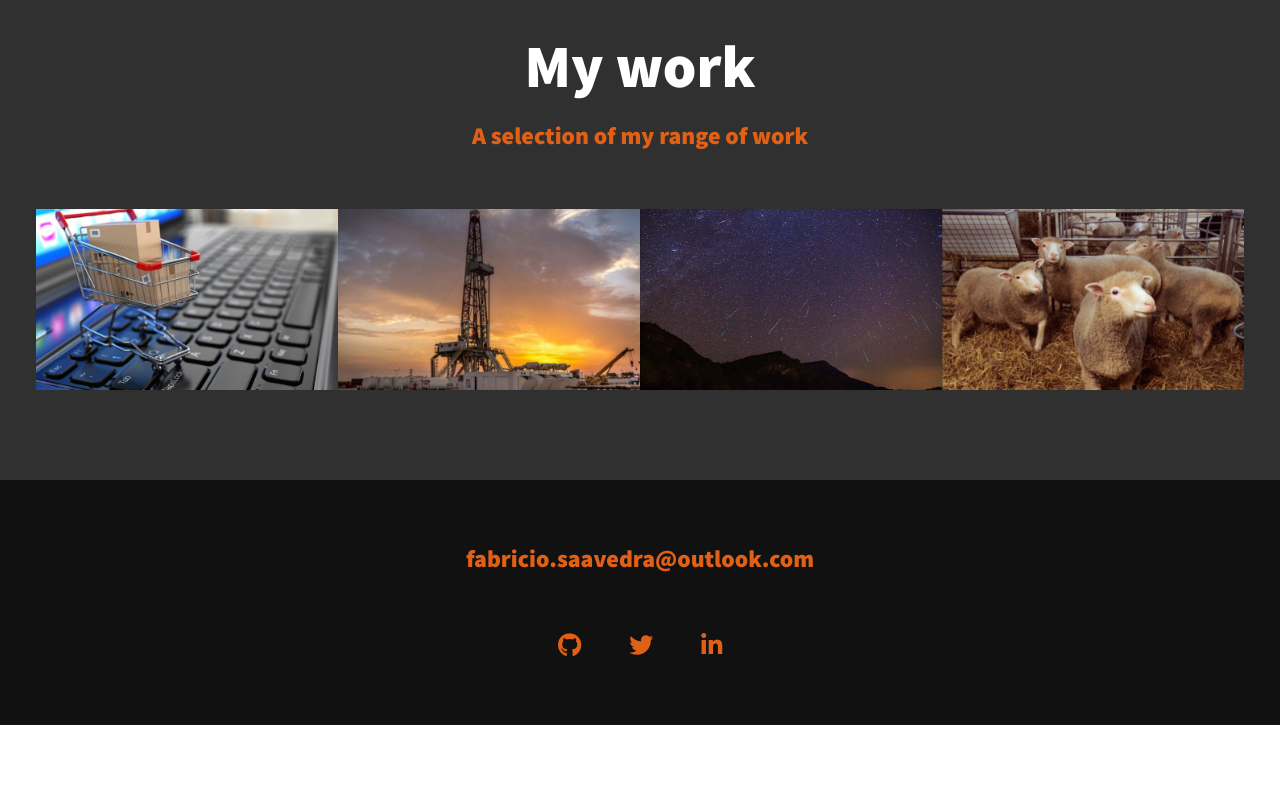
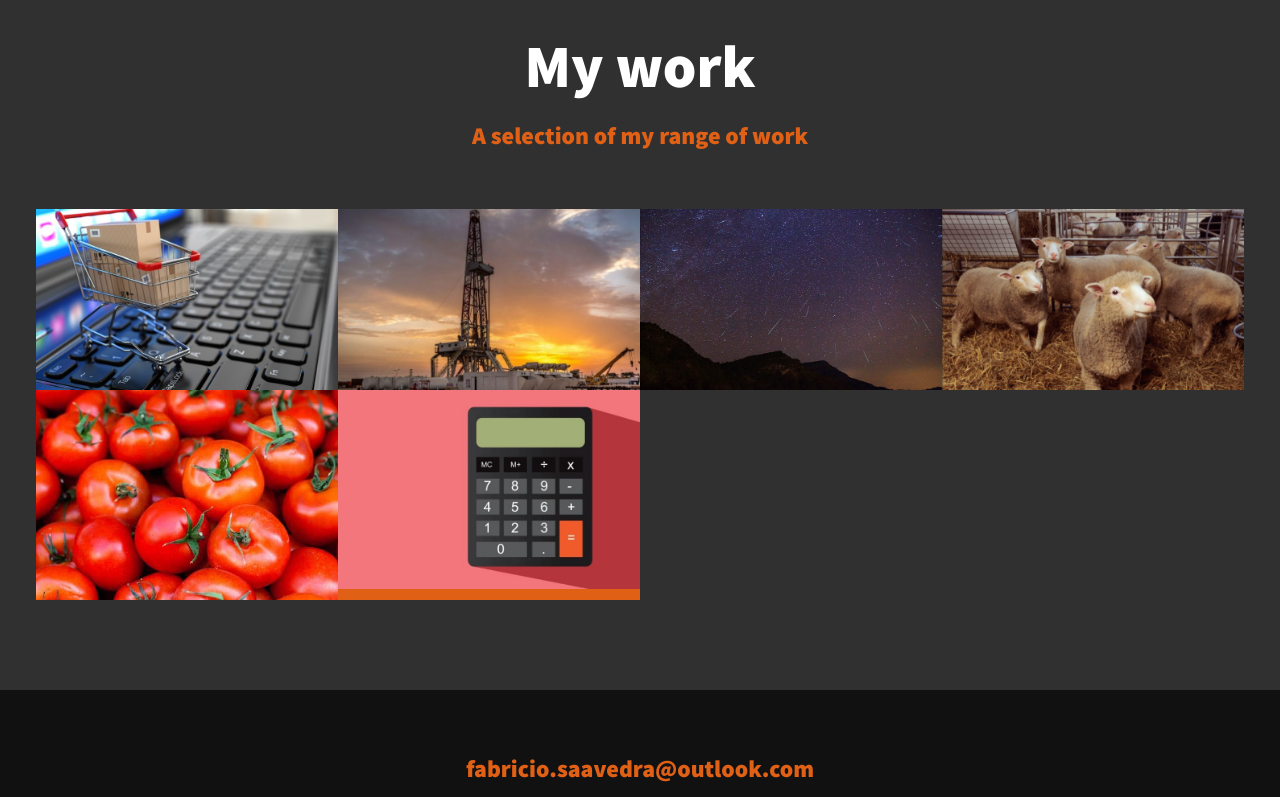
Before and after one commit to fabricio-saa/fabricio-saa.github.io, a plain HTML site: page index.html in a window 1280 px wide. Shown: the part 1907-2704 px from the top of the page. Before the commit the page ends 2632 px from the top, so only its background shows below. Drawn offline with Linux system fonts and the light colour scheme.

Commit message:
added 2 react projects from netlify

```diff
--- a/index.html
+++ b/index.html
@@ -56,7 +56,7 @@
                 <div class="service">
                     <h3>consulting</h3>
                     <p>I earned my college diploma in Chemical engineering, got Master's education in Hidrology and Freshwater Ecology,
-                        and worked as field engineer in an international oil & gas company. This gave me a wide set of knowledge
+                        and worked as field engineer in an international oil & gas company. This gave me a wide range of knowledge
                         applicable to many problems and issues many costumers may have.
                     </p>
                 </div>
@@ -95,6 +95,13 @@
                 <a href="https://twitter-djangoclone.herokuapp.com" class="portfolio__item">
                     <img src="img/clone.png" alt="twitter-clone" class="portfolio__img">
                 </a>
+                <a href="https://pomodoro-clock-fs.netlify.app/" class="portfolio__item">
+                    <img src="img/tomatoes.jpg" alt="pomodoro-clock" class="portfolio__img">
+                </a>
+                <a href="https://hand-calculator.netlify.app/" class="portfolio__item">
+                    <img src="img/hand-calculator.jpg" alt="hand-calculator" class="portfolio__img">
+                </a>
+
             </div>
         </section>
 
```
Also changed, not shown: img/hand-calculator.jpg (added), img/hand-calculator.png (added), img/tomatoes.jpg (added).
